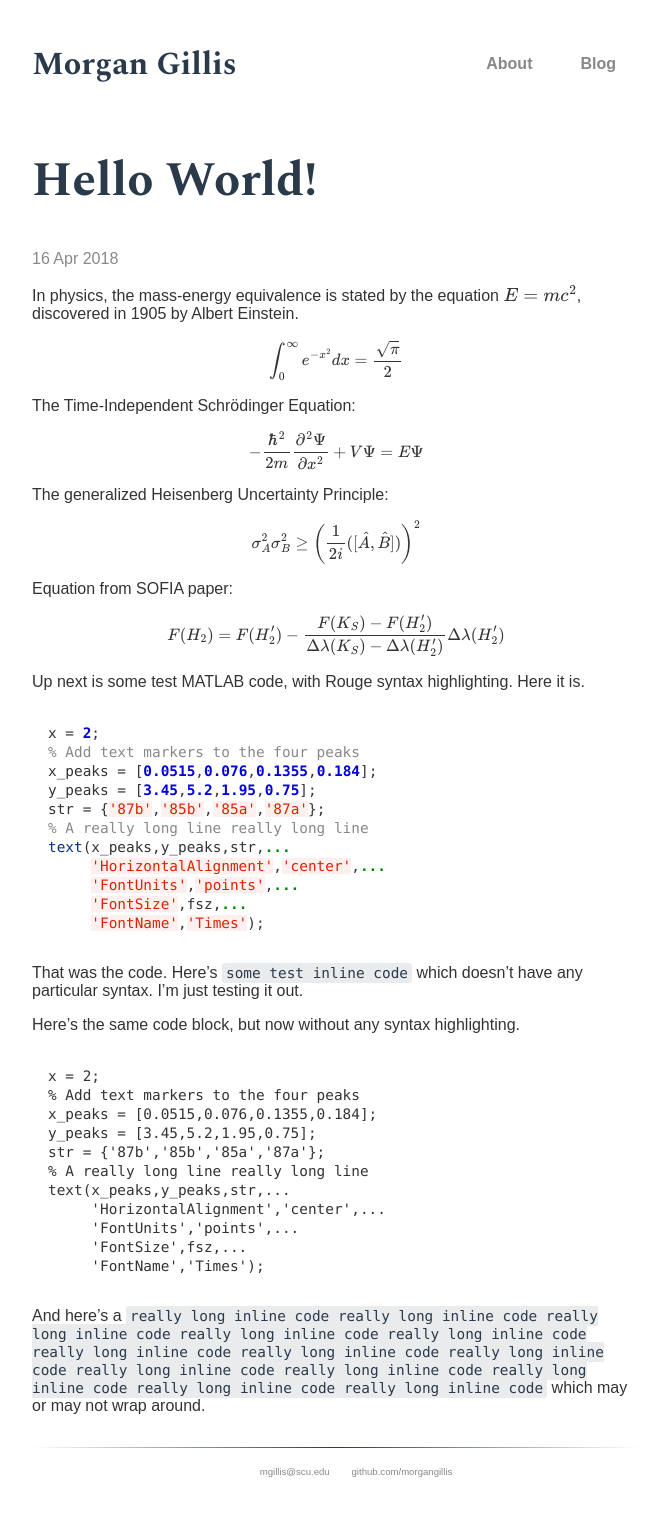
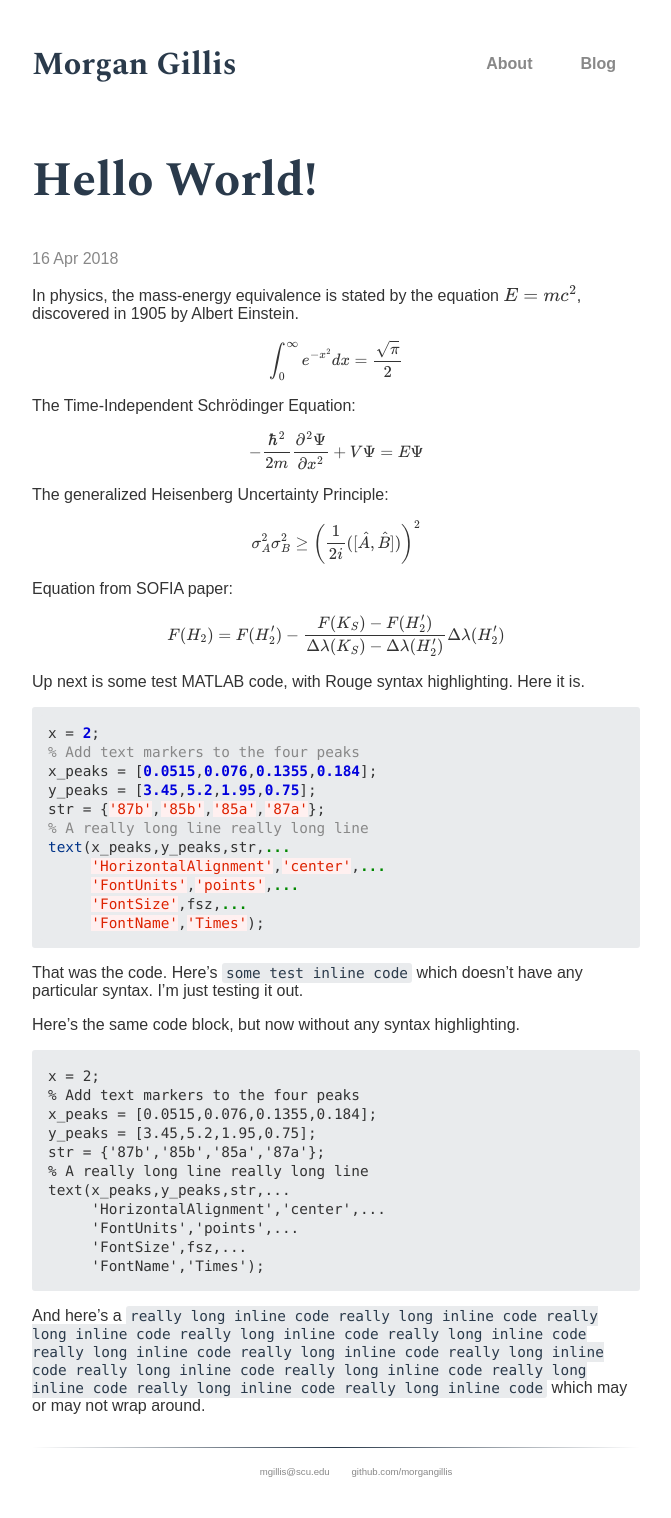
Before and after one commit to morgangillis/morgangillis.github.io, a Jekyll site: the page built from _posts/2018-04-16-hello-world.md, in a window 1280 px wide. Shown: the whole page, without its empty margins (304-975 px from the left). Built offline with Jekyll 4.4.1, drawn with Linux system fonts in a browser that asks for light colours; some web fonts are replaced; formulas are drawn with MathJax 3.

Commit message:
Update code.scss

```diff
--- a/_sass/code.scss
+++ b/_sass/code.scss
@@ -102,8 +102,8 @@ pre code {
   //.il    { color: #099 } // Literal.Number.Integer.Long
 }
 
-.highlight .hll { background-color: green; }
-.highlight  { background: #ffffff; }
+.highlight .hll { background-color: #ffffcc; }
+//.highlight  { background: #ffffff; }
 .highlight .c { color: #888888 } /* Comment */
 .highlight .err { color: #a61717; background-color: #e3d2d2 } /* Error */
 .highlight .k { color: #008800; font-weight: bold } /* Keyword */
```
